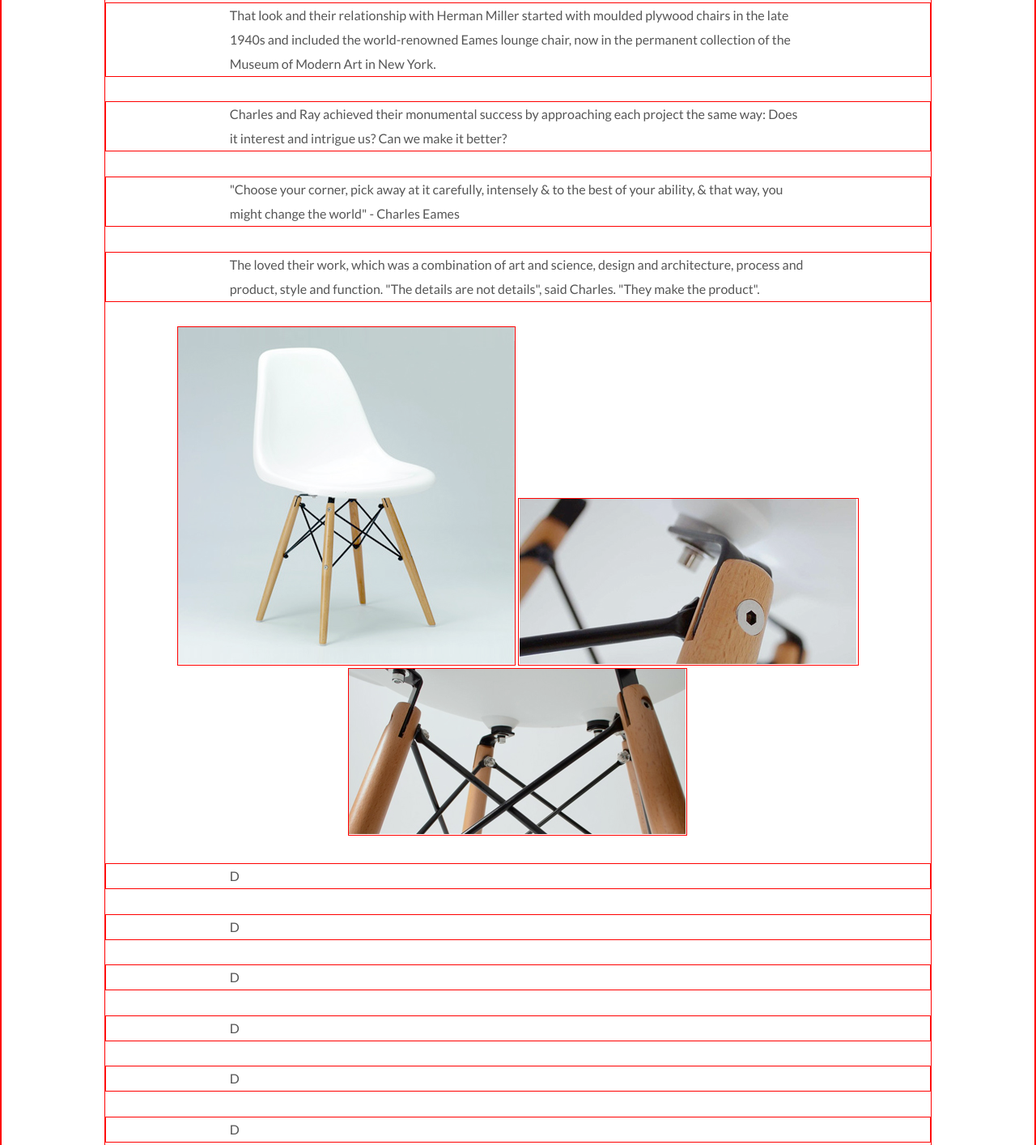
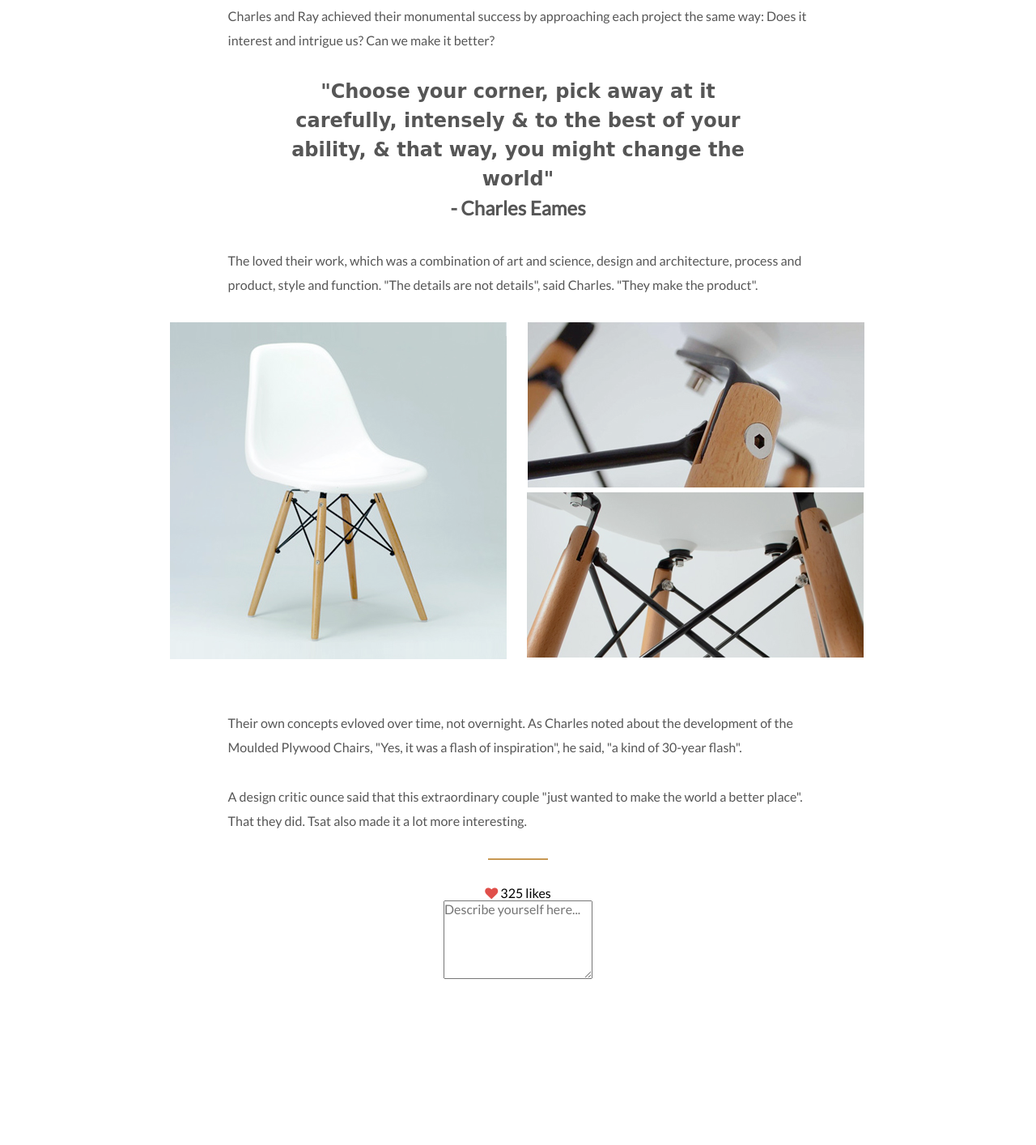
Before and after one commit to Seanzy/seanzy.github.io, a plain HTML site: page index.html in a window 1280 px wide. Shown: the part 1178-2592 px from the top of the page at 81% size. After the commit the page ends 2390 px from the top, so only its background shows below. Drawn offline with Linux system fonts and the light colour scheme; a web font is replaced by a local one.

Commit message:
week2 beginner

```diff
--- a/css/main.css
+++ b/css/main.css
@@ -1,5 +1,5 @@
 * {
-	border: 1px solid red;
+	/*border: 1px solid red;*/
 	margin: 0;
 	padding: 0;
 	font-family: "lato", sans-serif;
@@ -21,8 +21,15 @@ nav a {
 #search {
 	display: inline-block;
 	float: right;
-	margin-right: 85px;
-	margin-top: 11px;
+	margin-right: 65px;
+	margin-top: 14px;
+}
+
+i:nth-child(1) {
+	color: black;
+}
+
+input {
 	border: none;
 }
 
@@ -36,7 +43,7 @@ nav a {
 }*/
 
 header {
-	height: 400px;
+	height: 352px;
 	width: 80%;
 	margin: 0 auto;
 	text-align: center;
@@ -74,11 +81,10 @@ hr {
 }
 
 #content {
-	height: 4000px;
+
 	width: 80%;
 	margin: 0 auto;
 	text-align: center;
-	padding-top: 30px;
 }
 
 #content p {
@@ -89,17 +95,60 @@ hr {
 	margin: 3% 0;
 }
 
-#script {
-	color: red;
+#content p:nth-child(5) {
+	font-family: "Petit formal script", cursive;
+	font-weight: bold;
+	font-size: 24px;
+	text-align: center;
+	width: 60%;
+	margin-left: 5%;
+	margin-top: 2%;
+	line-height: 36px;
 }
 
-/*#content img {
-	margin-top: 30px;
-	margin-bottom:30px;
-}*/
+span {
+	font-family: "lato", sans-serif;
+	font-size: 24px;
+}
+
+.images {
+	height: 450px;
+}
+
+.images img {
+	float:left;
+}
+
+div.images {
+	width: 84%;
+	margin: 0 auto;
+}
+
+.images img:nth-child(2), img:nth-child(3) {
+	float: right;
+}
+
+.images img:last-child {
+	padding-top: 5px;
+	padding-right: 2px;
+}
+
+i {
+	color: #E04F4A;
+	display: inline-block;
+}
+
+.heart {
+	text-align: center;
+}
+/*why when I view in device view (like from
+iphone, it doesn't get smaller but the
+example does?
+
+how do I select the script id <p>?
+how do I add the like button, is it
+supposed to work?
 
 
 
-/*why when I view in device view (like from
-iphone, it doesn't get smaller but the
-example does?*/
+*/
--- a/index.html
+++ b/index.html
@@ -10,6 +10,7 @@
 	<link rel='stylesheet' href='https://fonts.googleapis.com/css?family=Lato|Petit+Formal+Script|Lora'>
 	<link rel="stylesheet" href="https://maxcdn.bootstrapcdn.com/font-awesome/4.3.0/css/font-awesome.min.css">
 
+
 	<meta name="author" content="Sean Gurson">
 	<meta name="description" content="Codify Academy Week 2 Beginner Project">
 	<meta name="keywords" content="codify academy week 2 beginner project noah andrews the world of Charles & Ray Eames, html css">
@@ -21,6 +22,7 @@
 		<a href="#">VISUAL ARTS</a></nav>
 
 		<div id="search">
+			<i class="fa fa-search" aria-hidden></i>
 			<input type="text" autofocus placeholder=" SEARCH">
 		</div>
 	</nav>
@@ -43,21 +45,27 @@
 
 		<p>Charles and Ray achieved their monumental success by approaching each project the same way: Does it interest and intrigue us? Can we make it better?</p>
 
-		<p>"Choose your corner, pick away at it carefully, intensely & to the best of your ability, & that way, you might change the world"
-		- Charles Eames</p>
+		<p class="script">"Choose your corner, pick away at it carefully, intensely & to the best of your ability, & that way, you might change the world" <br>
+		<span>- Charles Eames</span></p>
 
 		<p>The loved their work, which was a combination of art and science, design and architecture, process and product, style and function. "The details are not details", said Charles. "They make the product".</p>
 
-		<img src="img/chair2.png" alt="chair">
-		<img src="img/chair3.png" alt="chair">
-		<img src="img/chair4.png" alt="chair">
+		<div class="images">
+			<img src="img/chair2.png" alt="chair">
+			<img class="pic3" src="img/chair3.png" alt="underside view of chair">
+			<img class="pic3" src="img/chair4.png" alt="underside view of chair">
+		</div>
 
-		<p>D</p>
-		<p>D</p>
-		<p>D</p>
-		<p>D</p>
-		<p>D</p>
-		<p>D</p>
+		<p>Their own concepts evloved over time, not overnight. As Charles noted about the development of the Moulded Plywood Chairs, "Yes, it was a flash of inspiration", he said, "a kind of 30-year flash".</p>
+
+		<p>A design critic ounce said that this extraordinary couple "just wanted to make the world a better place". That they did. Tsat also made it a lot more interesting.</p>
+
+		<hr>
+
+		<i class="fa fa-heart"></i> 325 likes
+
+		<form> <textarea rows="5" placeholder="Describe yourself here..."></textarea></form>
+
 	</section>
 
 </body>
```
